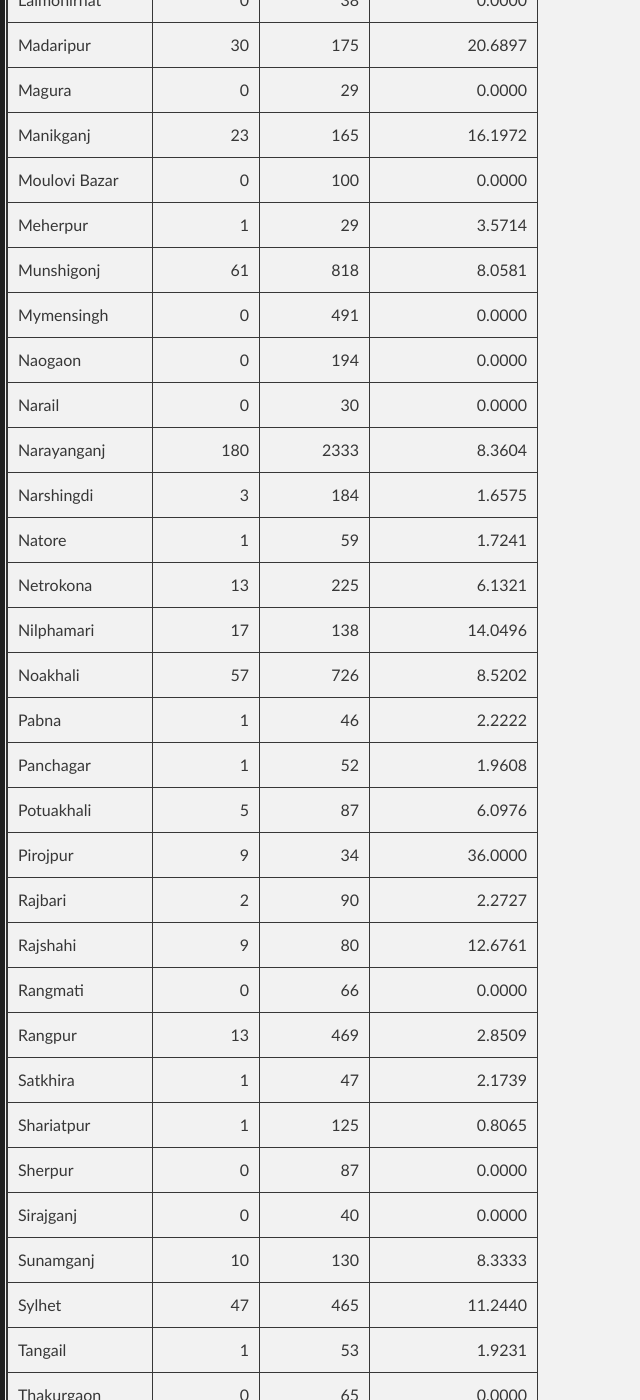
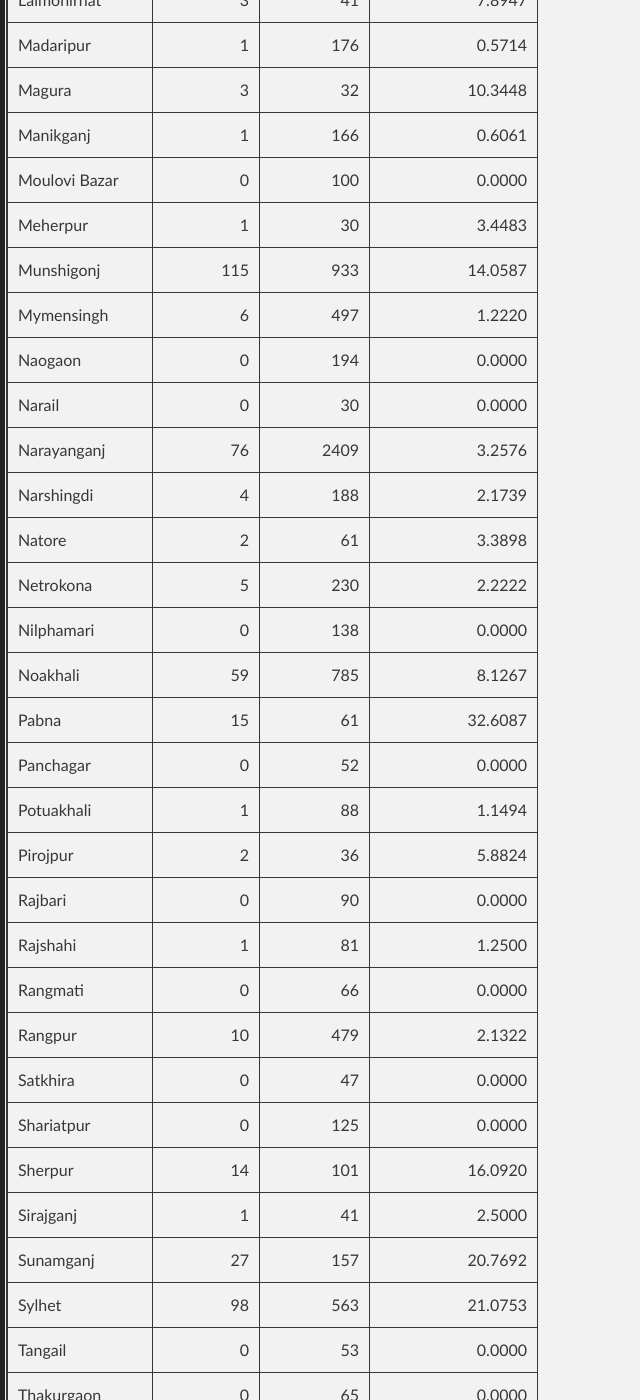
Before and after one commit to promitbasak/covid19bd, a Jekyll site: the page index.html, which Jekyll copies as it is, in a window 1280 px wide and 1400 px high, scrolled down 5707 px. Shown: the whole window, without its empty margins (0-640 px from the left). Built offline with Jekyll 4.4.1, drawn with Linux system fonts in a browser that asks for light colours; some of the changed text lies outside the part shown.

Commit message:
Update index.html

```diff
--- a/index.html
+++ b/index.html
@@ -66,21 +66,21 @@
 <th title="Field #15">Deaths/1M Pop.</th>
 </tr></thead>
 <tbody><tr>
-<td>2020-06-04</td>
-<td align="right">2423</td>
-<td align="right">35</td>
-<td align="right">571</td>
-<td align="right">12694</td>
-<td align="right">57563</td>
-<td align="right">781</td>
-<td align="right">12161</td>
-<td align="right">44621</td>
-<td align="right">357952</td>
-<td align="right">1.3568</td>
-<td align="right">0.0642</td>
-<td align="right">16.0812</td>
-<td align="right">319.7944</td>
-<td align="right">4.3389</td>
+<td>2020-06-05</td>
+<td align="right">2828</td>
+<td align="right">30</td>
+<td align="right">643</td>
+<td align="right">14088</td>
+<td align="right">60391</td>
+<td align="right">811</td>
+<td align="right">12804</td>
+<td align="right">46776</td>
+<td align="right">372040</td>
+<td align="right">1.3429</td>
+<td align="right">0.0633</td>
+<td align="right">16.2324</td>
+<td align="right">335.5056</td>
+<td align="right">4.5056</td>
 </tr>
 </tbody>
 </table>
@@ -88,28 +88,28 @@
         <h3>Graphs:</h3>
         <div class="photo-album">
       <div>
-        <img src="https://raw.githubusercontent.com/promitbasak/Covid-19_bd_extended/master/assests/2020-06-04/Figure_1.png">
+        <img src="https://raw.githubusercontent.com/promitbasak/Covid-19_bd_extended/master/assests/2020-06-05/Figure_1.png">
         <h5>Overall Condition</h5>
       </div>
 
       <div>
-        <img src="https://raw.githubusercontent.com/promitbasak/Covid-19_bd_extended/master/assests/2020-06-04/Figure_2.png">
+        <img src="https://raw.githubusercontent.com/promitbasak/Covid-19_bd_extended/master/assests/2020-06-05/Figure_2.png">
         <h5>Total Cases</h5>
       </div>
       <div>
-        <img src="https://raw.githubusercontent.com/promitbasak/Covid-19_bd_extended/master/assests/2020-06-04/Figure_8.png">
+        <img src="https://raw.githubusercontent.com/promitbasak/Covid-19_bd_extended/master/assests/2020-06-05/Figure_8.png">
         <h5>Total Deaths</h5>
       </div>
       <div>
-        <img src="https://raw.githubusercontent.com/promitbasak/Covid-19_bd_extended/master/assests/2020-06-02/Figure_22.png">
+        <img src="https://raw.githubusercontent.com/promitbasak/Covid-19_bd_extended/master/assests/2020-06-03/Figure_22.png">
         <h5>District-wise Corona Map</h5>
       </div>
       <div>
-        <img src="https://raw.githubusercontent.com/promitbasak/Covid-19_bd_extended/master/assests/2020-06-04/Figure_20.png">
+        <img src="https://raw.githubusercontent.com/promitbasak/Covid-19_bd_extended/master/assests/2020-06-05/Figure_20.png">
         <h5>BD vs USA: Cases</h5>
       </div>
       <div>
-        <img src="https://raw.githubusercontent.com/promitbasak/Covid-19_bd_extended/master/assests/2020-06-04/Figure_21.png">
+        <img src="https://raw.githubusercontent.com/promitbasak/Covid-19_bd_extended/master/assests/2020-06-05/Figure_21.png">
         <h5>BD vs USA: Deaths</h5>
       </div>
     </div>
@@ -127,9 +127,9 @@
 </tr></thead>
 <tbody><tr>
 <td>Bagerhat</td>
-<td align="right">5</td>
+<td align="right">0</td>
 <td align="right">42</td>
-<td align="right">13.5135</td>
+<td align="right">0.0000</td>
 </tr>
 <tr>
 <td>Bandarban</td>
@@ -139,39 +139,39 @@
 </tr>
 <tr>
 <td>Barguna</td>
-<td align="right">4</td>
-<td align="right">71</td>
-<td align="right">5.9701</td>
+<td align="right">3</td>
+<td align="right">74</td>
+<td align="right">4.2254</td>
 </tr>
 <tr>
 <td>Barishal</td>
-<td align="right">56</td>
-<td align="right">126</td>
-<td align="right">80.0000</td>
+<td align="right">7</td>
+<td align="right">133</td>
+<td align="right">5.5556</td>
 </tr>
 <tr>
 <td>Bhola</td>
-<td align="right">9</td>
-<td align="right">55</td>
-<td align="right">19.5652</td>
+<td align="right">2</td>
+<td align="right">57</td>
+<td align="right">3.6364</td>
 </tr>
 <tr>
 <td>Bogura</td>
-<td align="right">32</td>
-<td align="right">248</td>
-<td align="right">14.8148</td>
+<td align="right">1</td>
+<td align="right">249</td>
+<td align="right">0.4032</td>
 </tr>
 <tr>
 <td>B. Baria</td>
-<td align="right">5</td>
+<td align="right">0</td>
 <td align="right">121</td>
-<td align="right">4.3103</td>
+<td align="right">0.0000</td>
 </tr>
 <tr>
 <td>Chandpur</td>
-<td align="right">47</td>
-<td align="right">178</td>
-<td align="right">35.8779</td>
+<td align="right">25</td>
+<td align="right">203</td>
+<td align="right">14.0449</td>
 </tr>
 <tr>
 <td>Chapainawabganj</td>
@@ -181,327 +181,327 @@
 </tr>
 <tr>
 <td>Chattogram</td>
-<td align="right">197</td>
-<td align="right">2662</td>
-<td align="right">7.9919</td>
+<td align="right">119</td>
+<td align="right">2781</td>
+<td align="right">4.4703</td>
 </tr>
 <tr>
 <td>Chuadanga</td>
 <td align="right">2</td>
+<td align="right">103</td>
+<td align="right">1.9802</td>
+</tr>
+<tr>
+<td>Cox&#39;s bazar</td>
+<td align="right">61</td>
+<td align="right">948</td>
+<td align="right">6.8771</td>
+</tr>
+<tr>
+<td>Cumilla</td>
+<td align="right">53</td>
+<td align="right">1091</td>
+<td align="right">5.1060</td>
+</tr>
+<tr>
+<td>Dhaka</td>
+<td align="right">703</td>
+<td align="right">20008</td>
+<td align="right">3.6415</td>
+</tr>
+<tr>
+<td>Dinajpur</td>
+<td align="right">0</td>
+<td align="right">179</td>
+<td align="right">0.0000</td>
+</tr>
+<tr>
+<td>Faridpur</td>
+<td align="right">34</td>
+<td align="right">274</td>
+<td align="right">14.1667</td>
+</tr>
+<tr>
+<td>Feni</td>
+<td align="right">15</td>
+<td align="right">257</td>
+<td align="right">6.1983</td>
+</tr>
+<tr>
+<td>Gaibandha</td>
+<td align="right">1</td>
+<td align="right">54</td>
+<td align="right">1.8868</td>
+</tr>
+<tr>
+<td>Gazipur</td>
+<td align="right">22</td>
+<td align="right">1137</td>
+<td align="right">1.9731</td>
+</tr>
+<tr>
+<td>Gopalganj</td>
+<td align="right">25</td>
+<td align="right">264</td>
+<td align="right">10.4603</td>
+</tr>
+<tr>
+<td>Hobiganj</td>
+<td align="right">0</td>
+<td align="right">170</td>
+<td align="right">0.0000</td>
+</tr>
+<tr>
+<td>Jamalpur</td>
+<td align="right">9</td>
+<td align="right">218</td>
+<td align="right">4.3062</td>
+</tr>
+<tr>
+<td>Jessore</td>
+<td align="right">1</td>
+<td align="right">154</td>
+<td align="right">0.6536</td>
+</tr>
+<tr>
+<td>Jhalokathi</td>
+<td align="right">4</td>
+<td align="right">34</td>
+<td align="right">13.3333</td>
+</tr>
+<tr>
+<td>Jhenaidah</td>
+<td align="right">1</td>
+<td align="right">57</td>
+<td align="right">1.7857</td>
+</tr>
+<tr>
+<td>Joypurhat</td>
+<td align="right">0</td>
+<td align="right">163</td>
+<td align="right">0.0000</td>
+</tr>
+<tr>
+<td>Khagrachari</td>
+<td align="right">0</td>
+<td align="right">47</td>
+<td align="right">0.0000</td>
+</tr>
+<tr>
+<td>Khulna</td>
+<td align="right">23</td>
+<td align="right">123</td>
+<td align="right">23.0000</td>
+</tr>
+<tr>
+<td>Kishoreganj</td>
+<td align="right">6</td>
+<td align="right">239</td>
+<td align="right">2.5751</td>
+</tr>
+<tr>
+<td>Kurigram</td>
+<td align="right">1</td>
+<td align="right">72</td>
+<td align="right">1.4085</td>
+</tr>
+<tr>
+<td>Kushtia</td>
+<td align="right">9</td>
+<td align="right">94</td>
+<td align="right">10.5882</td>
+</tr>
+<tr>
+<td>Laksmipur</td>
+<td align="right">0</td>
+<td align="right">142</td>
+<td align="right">0.0000</td>
+</tr>
+<tr>
+<td>Lalmonirhat</td>
+<td align="right">3</td>
+<td align="right">41</td>
+<td align="right">7.8947</td>
+</tr>
+<tr>
+<td>Madaripur</td>
+<td align="right">1</td>
+<td align="right">176</td>
+<td align="right">0.5714</td>
+</tr>
+<tr>
+<td>Magura</td>
+<td align="right">3</td>
+<td align="right">32</td>
+<td align="right">10.3448</td>
+</tr>
+<tr>
+<td>Manikganj</td>
+<td align="right">1</td>
+<td align="right">166</td>
+<td align="right">0.6061</td>
+</tr>
+<tr>
+<td>Moulovi Bazar</td>
+<td align="right">0</td>
+<td align="right">100</td>
+<td align="right">0.0000</td>
+</tr>
+<tr>
+<td>Meherpur</td>
+<td align="right">1</td>
+<td align="right">30</td>
+<td align="right">3.4483</td>
+</tr>
+<tr>
+<td>Munshigonj</td>
+<td align="right">115</td>
+<td align="right">933</td>
+<td align="right">14.0587</td>
+</tr>
+<tr>
+<td>Mymensingh</td>
+<td align="right">6</td>
+<td align="right">497</td>
+<td align="right">1.2220</td>
+</tr>
+<tr>
+<td>Naogaon</td>
+<td align="right">0</td>
+<td align="right">194</td>
+<td align="right">0.0000</td>
+</tr>
+<tr>
+<td>Narail</td>
+<td align="right">0</td>
+<td align="right">30</td>
+<td align="right">0.0000</td>
+</tr>
+<tr>
+<td>Narayanganj</td>
+<td align="right">76</td>
+<td align="right">2409</td>
+<td align="right">3.2576</td>
+</tr>
+<tr>
+<td>Narshingdi</td>
+<td align="right">4</td>
+<td align="right">188</td>
+<td align="right">2.1739</td>
+</tr>
+<tr>
+<td>Natore</td>
+<td align="right">2</td>
+<td align="right">61</td>
+<td align="right">3.3898</td>
+</tr>
+<tr>
+<td>Netrokona</td>
+<td align="right">5</td>
+<td align="right">230</td>
+<td align="right">2.2222</td>
+</tr>
+<tr>
+<td>Nilphamari</td>
+<td align="right">0</td>
+<td align="right">138</td>
+<td align="right">0.0000</td>
+</tr>
+<tr>
+<td>Noakhali</td>
+<td align="right">59</td>
+<td align="right">785</td>
+<td align="right">8.1267</td>
+</tr>
+<tr>
+<td>Pabna</td>
+<td align="right">15</td>
+<td align="right">61</td>
+<td align="right">32.6087</td>
+</tr>
+<tr>
+<td>Panchagar</td>
+<td align="right">0</td>
+<td align="right">52</td>
+<td align="right">0.0000</td>
+</tr>
+<tr>
+<td>Potuakhali</td>
+<td align="right">1</td>
+<td align="right">88</td>
+<td align="right">1.1494</td>
+</tr>
+<tr>
+<td>Pirojpur</td>
+<td align="right">2</td>
+<td align="right">36</td>
+<td align="right">5.8824</td>
+</tr>
+<tr>
+<td>Rajbari</td>
+<td align="right">0</td>
+<td align="right">90</td>
+<td align="right">0.0000</td>
+</tr>
+<tr>
+<td>Rajshahi</td>
+<td align="right">1</td>
+<td align="right">81</td>
+<td align="right">1.2500</td>
+</tr>
+<tr>
+<td>Rangmati</td>
+<td align="right">0</td>
+<td align="right">66</td>
+<td align="right">0.0000</td>
+</tr>
+<tr>
+<td>Rangpur</td>
+<td align="right">10</td>
+<td align="right">479</td>
+<td align="right">2.1322</td>
+</tr>
+<tr>
+<td>Satkhira</td>
+<td align="right">0</td>
+<td align="right">47</td>
+<td align="right">0.0000</td>
+</tr>
+<tr>
+<td>Shariatpur</td>
+<td align="right">0</td>
+<td align="right">125</td>
+<td align="right">0.0000</td>
+</tr>
+<tr>
+<td>Sherpur</td>
+<td align="right">14</td>
 <td align="right">101</td>
-<td align="right">2.0202</td>
-</tr>
-<tr>
-<td>Cox&#39;s bazar</td>
-<td align="right">89</td>
-<td align="right">887</td>
-<td align="right">11.1529</td>
-</tr>
-<tr>
-<td>Cumilla</td>
-<td align="right">81</td>
-<td align="right">1038</td>
-<td align="right">8.4639</td>
-</tr>
-<tr>
-<td>Dhaka</td>
-<td align="right">1083</td>
-<td align="right">19305</td>
-<td align="right">5.9434</td>
-</tr>
-<tr>
-<td>Dinajpur</td>
-<td align="right">36</td>
-<td align="right">179</td>
-<td align="right">25.1748</td>
-</tr>
-<tr>
-<td>Faridpur</td>
-<td align="right">17</td>
-<td align="right">240</td>
-<td align="right">7.6233</td>
-</tr>
-<tr>
-<td>Feni</td>
-<td align="right">21</td>
-<td align="right">242</td>
-<td align="right">9.5023</td>
-</tr>
-<tr>
-<td>Gaibandha</td>
-<td align="right">2</td>
+<td align="right">16.0920</td>
+</tr>
+<tr>
+<td>Sirajganj</td>
+<td align="right">1</td>
+<td align="right">41</td>
+<td align="right">2.5000</td>
+</tr>
+<tr>
+<td>Sunamganj</td>
+<td align="right">27</td>
+<td align="right">157</td>
+<td align="right">20.7692</td>
+</tr>
+<tr>
+<td>Sylhet</td>
+<td align="right">98</td>
+<td align="right">563</td>
+<td align="right">21.0753</td>
+</tr>
+<tr>
+<td>Tangail</td>
+<td align="right">0</td>
 <td align="right">53</td>
-<td align="right">3.9216</td>
-</tr>
-<tr>
-<td>Gazipur</td>
-<td align="right">43</td>
-<td align="right">1115</td>
-<td align="right">4.0112</td>
-</tr>
-<tr>
-<td>Gopalganj</td>
-<td align="right">7</td>
-<td align="right">239</td>
-<td align="right">3.0172</td>
-</tr>
-<tr>
-<td>Hobiganj</td>
-<td align="right">2</td>
-<td align="right">170</td>
-<td align="right">1.1905</td>
-</tr>
-<tr>
-<td>Jamalpur</td>
-<td align="right">4</td>
-<td align="right">209</td>
-<td align="right">1.9512</td>
-</tr>
-<tr>
-<td>Jessore</td>
-<td align="right">1</td>
-<td align="right">153</td>
-<td align="right">0.6579</td>
-</tr>
-<tr>
-<td>Jhalokathi</td>
-<td align="right">0</td>
-<td align="right">30</td>
-<td align="right">0.0000</td>
-</tr>
-<tr>
-<td>Jhenaidah</td>
-<td align="right">1</td>
-<td align="right">56</td>
-<td align="right">1.8182</td>
-</tr>
-<tr>
-<td>Joypurhat</td>
-<td align="right">0</td>
-<td align="right">163</td>
-<td align="right">0.0000</td>
-</tr>
-<tr>
-<td>Khagrachari</td>
-<td align="right">0</td>
-<td align="right">47</td>
-<td align="right">0.0000</td>
-</tr>
-<tr>
-<td>Khulna</td>
-<td align="right">18</td>
-<td align="right">100</td>
-<td align="right">21.9512</td>
-</tr>
-<tr>
-<td>Kishoreganj</td>
-<td align="right">0</td>
-<td align="right">233</td>
-<td align="right">0.0000</td>
-</tr>
-<tr>
-<td>Kurigram</td>
-<td align="right">1</td>
-<td align="right">71</td>
-<td align="right">1.4286</td>
-</tr>
-<tr>
-<td>Kushtia</td>
-<td align="right">11</td>
-<td align="right">85</td>
-<td align="right">14.8649</td>
-</tr>
-<tr>
-<td>Laksmipur</td>
-<td align="right">1</td>
-<td align="right">142</td>
-<td align="right">0.7092</td>
-</tr>
-<tr>
-<td>Lalmonirhat</td>
-<td align="right">0</td>
-<td align="right">38</td>
-<td align="right">0.0000</td>
-</tr>
-<tr>
-<td>Madaripur</td>
-<td align="right">30</td>
-<td align="right">175</td>
-<td align="right">20.6897</td>
-</tr>
-<tr>
-<td>Magura</td>
-<td align="right">0</td>
-<td align="right">29</td>
-<td align="right">0.0000</td>
-</tr>
-<tr>
-<td>Manikganj</td>
-<td align="right">23</td>
-<td align="right">165</td>
-<td align="right">16.1972</td>
-</tr>
-<tr>
-<td>Moulovi Bazar</td>
-<td align="right">0</td>
-<td align="right">100</td>
-<td align="right">0.0000</td>
-</tr>
-<tr>
-<td>Meherpur</td>
-<td align="right">1</td>
-<td align="right">29</td>
-<td align="right">3.5714</td>
-</tr>
-<tr>
-<td>Munshigonj</td>
-<td align="right">61</td>
-<td align="right">818</td>
-<td align="right">8.0581</td>
-</tr>
-<tr>
-<td>Mymensingh</td>
-<td align="right">0</td>
-<td align="right">491</td>
-<td align="right">0.0000</td>
-</tr>
-<tr>
-<td>Naogaon</td>
-<td align="right">0</td>
-<td align="right">194</td>
-<td align="right">0.0000</td>
-</tr>
-<tr>
-<td>Narail</td>
-<td align="right">0</td>
-<td align="right">30</td>
-<td align="right">0.0000</td>
-</tr>
-<tr>
-<td>Narayanganj</td>
-<td align="right">180</td>
-<td align="right">2333</td>
-<td align="right">8.3604</td>
-</tr>
-<tr>
-<td>Narshingdi</td>
-<td align="right">3</td>
-<td align="right">184</td>
-<td align="right">1.6575</td>
-</tr>
-<tr>
-<td>Natore</td>
-<td align="right">1</td>
-<td align="right">59</td>
-<td align="right">1.7241</td>
-</tr>
-<tr>
-<td>Netrokona</td>
-<td align="right">13</td>
-<td align="right">225</td>
-<td align="right">6.1321</td>
-</tr>
-<tr>
-<td>Nilphamari</td>
-<td align="right">17</td>
-<td align="right">138</td>
-<td align="right">14.0496</td>
-</tr>
-<tr>
-<td>Noakhali</td>
-<td align="right">57</td>
-<td align="right">726</td>
-<td align="right">8.5202</td>
-</tr>
-<tr>
-<td>Pabna</td>
-<td align="right">1</td>
-<td align="right">46</td>
-<td align="right">2.2222</td>
-</tr>
-<tr>
-<td>Panchagar</td>
-<td align="right">1</td>
-<td align="right">52</td>
-<td align="right">1.9608</td>
-</tr>
-<tr>
-<td>Potuakhali</td>
-<td align="right">5</td>
-<td align="right">87</td>
-<td align="right">6.0976</td>
-</tr>
-<tr>
-<td>Pirojpur</td>
-<td align="right">9</td>
-<td align="right">34</td>
-<td align="right">36.0000</td>
-</tr>
-<tr>
-<td>Rajbari</td>
-<td align="right">2</td>
-<td align="right">90</td>
-<td align="right">2.2727</td>
-</tr>
-<tr>
-<td>Rajshahi</td>
-<td align="right">9</td>
-<td align="right">80</td>
-<td align="right">12.6761</td>
-</tr>
-<tr>
-<td>Rangmati</td>
-<td align="right">0</td>
-<td align="right">66</td>
-<td align="right">0.0000</td>
-</tr>
-<tr>
-<td>Rangpur</td>
-<td align="right">13</td>
-<td align="right">469</td>
-<td align="right">2.8509</td>
-</tr>
-<tr>
-<td>Satkhira</td>
-<td align="right">1</td>
-<td align="right">47</td>
-<td align="right">2.1739</td>
-</tr>
-<tr>
-<td>Shariatpur</td>
-<td align="right">1</td>
-<td align="right">125</td>
-<td align="right">0.8065</td>
-</tr>
-<tr>
-<td>Sherpur</td>
-<td align="right">0</td>
-<td align="right">87</td>
-<td align="right">0.0000</td>
-</tr>
-<tr>
-<td>Sirajganj</td>
-<td align="right">0</td>
-<td align="right">40</td>
-<td align="right">0.0000</td>
-</tr>
-<tr>
-<td>Sunamganj</td>
-<td align="right">10</td>
-<td align="right">130</td>
-<td align="right">8.3333</td>
-</tr>
-<tr>
-<td>Sylhet</td>
-<td align="right">47</td>
-<td align="right">465</td>
-<td align="right">11.2440</td>
-</tr>
-<tr>
-<td>Tangail</td>
-<td align="right">1</td>
-<td align="right">53</td>
-<td align="right">1.9231</td>
+<td align="right">0.0000</td>
 </tr>
 <tr>
 <td>Thakurgaon</td>
@@ -2046,6 +2046,23 @@
 <td align="right">319.7944</td>
 <td align="right">4.3389</td>
 </tr>
+<tr>
+<td>2020-06-05</td>
+<td align="right">2828</td>
+<td align="right">30</td>
+<td align="right">643</td>
+<td align="right">14088</td>
+<td align="right">60391</td>
+<td align="right">811</td>
+<td align="right">12804</td>
+<td align="right">46776</td>
+<td align="right">372040</td>
+<td align="right">1.3429</td>
+<td align="right">0.0633</td>
+<td align="right">16.2324</td>
+<td align="right">335.5056</td>
+<td align="right">4.5056</td>
+</tr>
 </tbody></table>
         <p></p>
         <p> Data Sources: Self created dataset which can be found at <a href="https://github.com/promitbasak/Covid-19_bd_extended">this repository</a>. This dataset uses govt issued press releases from <a href="https://corona.gov.bd/press-release">Here</a>, <a href="https://iedcr.gov.bd/">Here</a> and <a href="https://iedcr.gov.bd/website/index.php/component/content/article/11-others/227-pressrelease">Here</a>.</p>
```
Also changed, not shown: other parts of index.html (+1 -1 lines).
